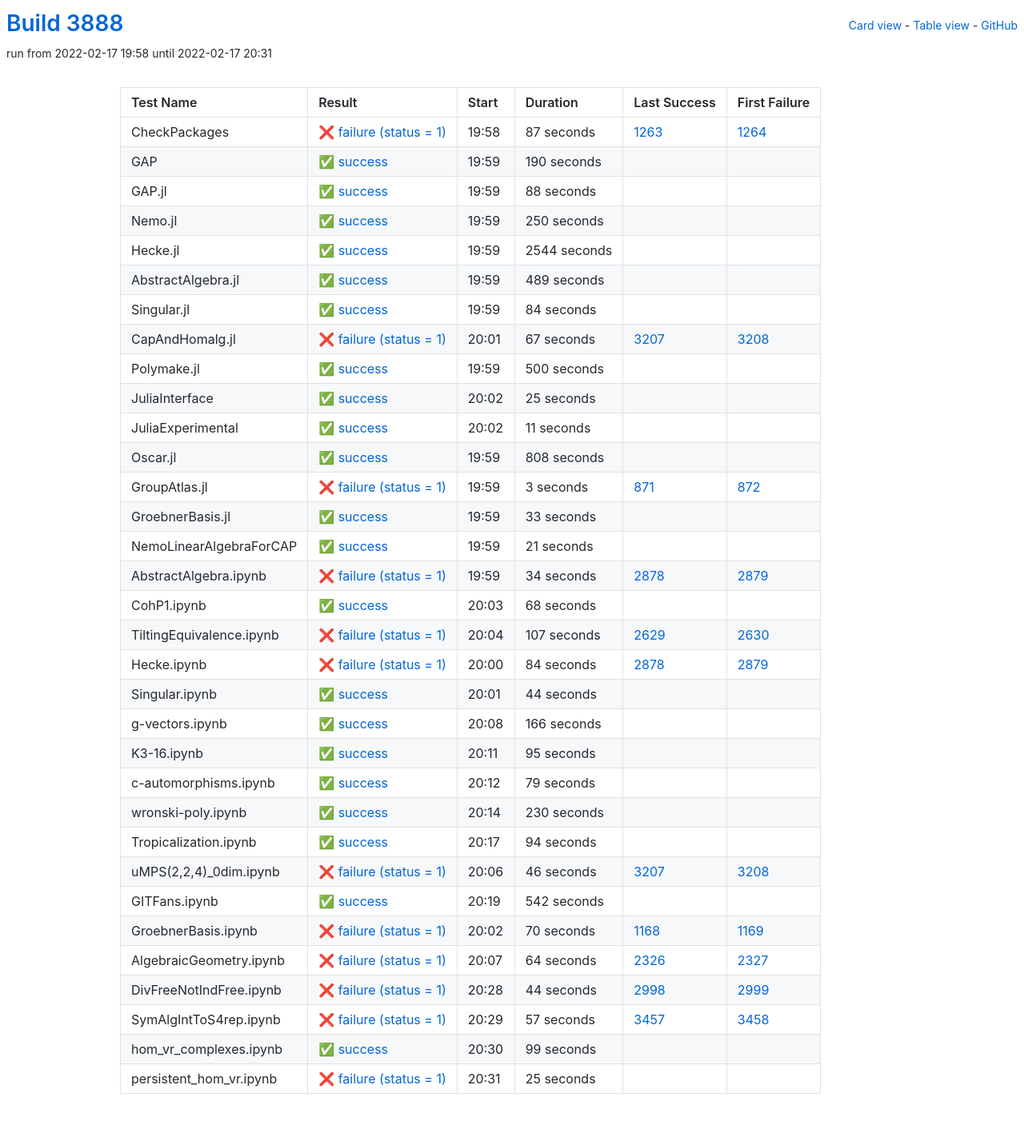
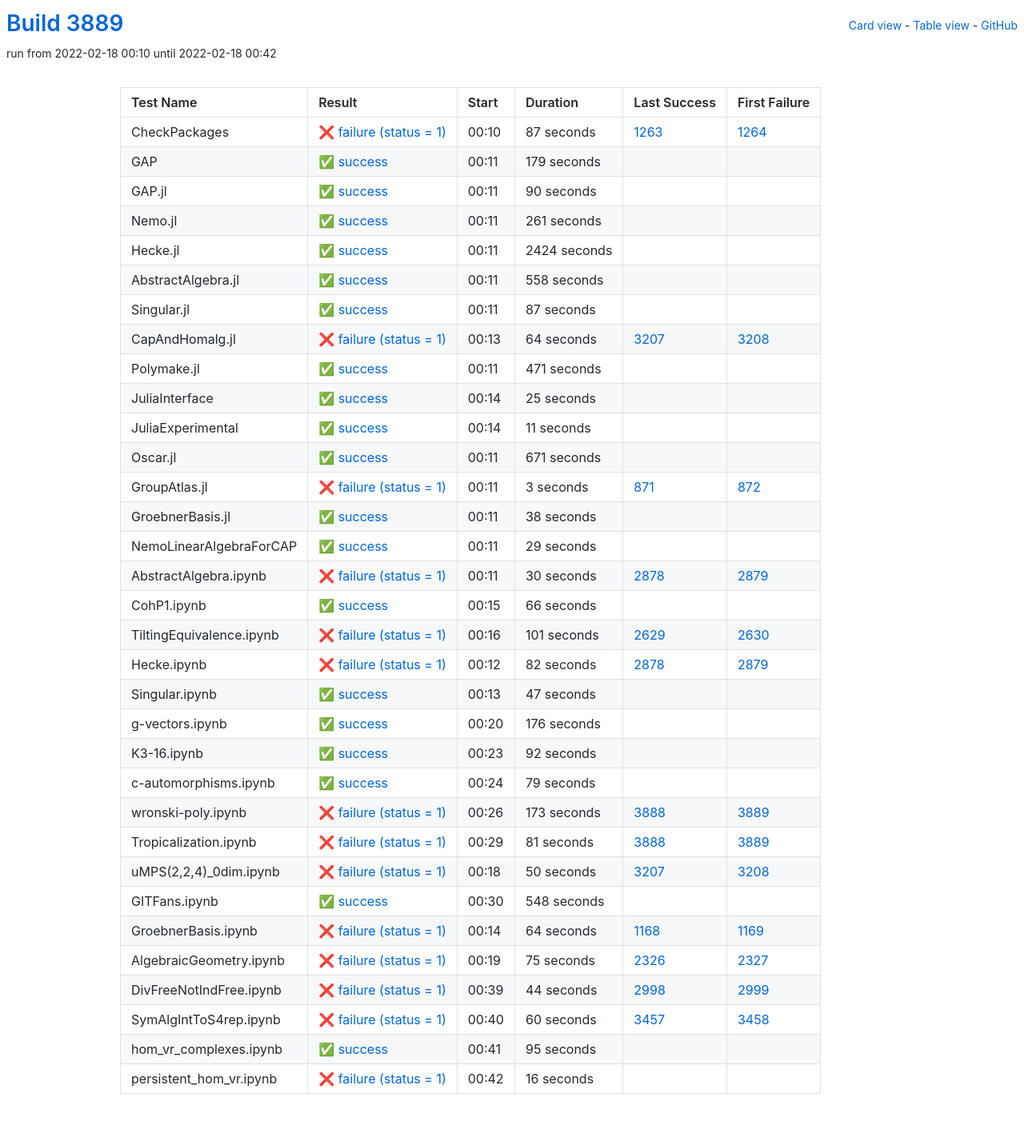
Before and after one commit to oscar-system/oscar-ci-status-stable, a Jekyll site: the page built from table.html, in a window 1280 px wide. Shown: the whole page at 80% size. Built offline with Jekyll 4.4.1, drawn with Linux system fonts in a browser that asks for light colours.

Commit message:
Build #3889

```diff
--- a/_data/ci.yml
+++ b/_data/ci.yml
@@ -1,6 +1,6 @@
 ---
-build: 3888
-build_url: https://oscarci.mathematik.uni-kl.de/job/oscar-stable/3888/
+build: 3889
+build_url: https://oscarci.mathematik.uni-kl.de/job/oscar-stable/3889/
 job: oscar-stable
 organization: oscar-system
 repo: oscar-ci-status-stable
@@ -8,8 +8,8 @@ repourl: https://github.com/oscar-system/oscar-ci-status-stable
 tests:
 - name: CheckPackages
   id: checkpackages
-  log: https://oscarci.mathematik.uni-kl.de/job/oscar-stable/3888/artifact/logs/build-3888/CheckPackages.log
-  start: 2022-02-17 19:58
+  log: https://oscarci.mathematik.uni-kl.de/job/oscar-stable/3889/artifact/logs/build-3889/CheckPackages.log
+  start: 2022-02-18 00:10
   success: false
   exitcode: 1
   status: failure
@@ -20,104 +20,104 @@ tests:
   first_failure_url: https://oscarci.mathematik.uni-kl.de/job/oscar-stable/1264/
 - name: GAP
   id: gap
-  log: https://oscarci.mathematik.uni-kl.de/job/oscar-stable/3888/artifact/logs/build-3888/GAP.log
-  start: 2022-02-17 19:59
+  log: https://oscarci.mathematik.uni-kl.de/job/oscar-stable/3889/artifact/logs/build-3889/GAP.log
+  start: 2022-02-18 00:11
   success: true
   exitcode: 0
   status: success
-  duration: 190
+  duration: 179
   last_success: false
   last_success_url:
   first_failure: false
   first_failure_url:
 - name: GAP.jl
   id: gap-jl
-  log: https://oscarci.mathematik.uni-kl.de/job/oscar-stable/3888/artifact/logs/build-3888/GAP.jl.log
-  start: 2022-02-17 19:59
+  log: https://oscarci.mathematik.uni-kl.de/job/oscar-stable/3889/artifact/logs/build-3889/GAP.jl.log
+  start: 2022-02-18 00:11
   success: true
   exitcode: 0
   status: success
-  duration: 88
+  duration: 90
   last_success: false
   last_success_url:
   first_failure: false
   first_failure_url:
 - name: Nemo.jl
   id: nemo-jl
-  log: https://oscarci.mathematik.uni-kl.de/job/oscar-stable/3888/artifact/logs/build-3888/Nemo.jl.log
-  start: 2022-02-17 19:59
+  log: https://oscarci.mathematik.uni-kl.de/job/oscar-stable/3889/artifact/logs/build-3889/Nemo.jl.log
+  start: 2022-02-18 00:11
   success: true
   exitcode: 0
   status: success
-  duration: 250
+  duration: 261
   last_success: false
   last_success_url:
   first_failure: false
   first_failure_url:
 - name: Hecke.jl
   id: hecke-jl
-  log: https://oscarci.mathematik.uni-kl.de/job/oscar-stable/3888/artifact/logs/build-3888/Hecke.jl.log
-  start: 2022-02-17 19:59
+  log: https://oscarci.mathematik.uni-kl.de/job/oscar-stable/3889/artifact/logs/build-3889/Hecke.jl.log
+  start: 2022-02-18 00:11
   success: true
   exitcode: 0
   status: success
-  duration: 2544
+  duration: 2424
   last_success: false
   last_success_url:
   first_failure: false
   first_failure_url:
 - name: AbstractAlgebra.jl
   id: abstractalgebra-jl
-  log: https://oscarci.mathematik.uni-kl.de/job/oscar-stable/3888/artifact/logs/build-3888/AbstractAlgebra.jl.log
-  start: 2022-02-17 19:59
+  log: https://oscarci.mathematik.uni-kl.de/job/oscar-stable/3889/artifact/logs/build-3889/AbstractAlgebra.jl.log
+  start: 2022-02-18 00:11
   success: true
   exitcode: 0
   status: success
-  duration: 489
+  duration: 558
   last_success: false
   last_success_url:
   first_failure: false
   first_failure_url:
 - name: Singular.jl
   id: singular-jl
-  log: https://oscarci.mathematik.uni-kl.de/job/oscar-stable/3888/artifact/logs/build-3888/Singular.jl.log
-  start: 2022-02-17 19:59
+  log: https://oscarci.mathematik.uni-kl.de/job/oscar-stable/3889/artifact/logs/build-3889/Singular.jl.log
+  start: 2022-02-18 00:11
   success: true
   exitcode: 0
   status: success
-  duration: 84
+  duration: 87
   last_success: false
   last_success_url:
   first_failure: false
   first_failure_url:
 - name: CapAndHomalg.jl
   id: capandhomalg-jl
-  log: https://oscarci.mathematik.uni-kl.de/job/oscar-stable/3888/artifact/logs/build-3888/CapAndHomalg.jl.log
-  start: 2022-02-17 20:01
+  log: https://oscarci.mathematik.uni-kl.de/job/oscar-stable/3889/artifact/logs/build-3889/CapAndHomalg.jl.log
+  start: 2022-02-18 00:13
   success: false
   exitcode: 1
   status: failure
-  duration: 67
+  duration: 64
   last_success: 3207
   last_success_url: https://oscarci.mathematik.uni-kl.de/job/oscar-stable/3207/
   first_failure: 3208
   first_failure_url: https://oscarci.mathematik.uni-kl.de/job/oscar-stable/3208/
 - name: Polymake.jl
   id: polymake-jl
-  log: https://oscarci.mathematik.uni-kl.de/job/oscar-stable/3888/artifact/logs/build-3888/Polymake.jl.log
-  start: 2022-02-17 19:59
+  log: https://oscarci.mathematik.uni-kl.de/job/oscar-stable/3889/artifact/logs/build-3889/Polymake.jl.log
+  start: 2022-02-18 00:11
   success: true
   exitcode: 0
   status: success
-  duration: 500
+  duration: 471
   last_success: false
   last_success_url:
   first_failure: false
   first_failure_url:
 - name: JuliaInterface
   id: juliainterface
-  log: https://oscarci.mathematik.uni-kl.de/job/oscar-stable/3888/artifact/logs/build-3888/JuliaInterface.log
-  start: 2022-02-17 20:02
+  log: https://oscarci.mathematik.uni-kl.de/job/oscar-stable/3889/artifact/logs/build-3889/JuliaInterface.log
+  start: 2022-02-18 00:14
   success: true
   exitcode: 0
   status: success
@@ -128,8 +128,8 @@ tests:
   first_failure_url:
 - name: JuliaExperimental
   id: juliaexperimental
-  log: https://oscarci.mathematik.uni-kl.de/job/oscar-stable/3888/artifact/logs/build-3888/JuliaExperimental.log
-  start: 2022-02-17 20:02
+  log: https://oscarci.mathematik.uni-kl.de/job/oscar-stable/3889/artifact/logs/build-3889/JuliaExperimental.log
+  start: 2022-02-18 00:14
   success: true
   exitcode: 0
   status: success
@@ -140,20 +140,20 @@ tests:
   first_failure_url:
 - name: Oscar.jl
   id: oscar-jl
-  log: https://oscarci.mathematik.uni-kl.de/job/oscar-stable/3888/artifact/logs/build-3888/Oscar.jl.log
-  start: 2022-02-17 19:59
+  log: https://oscarci.mathematik.uni-kl.de/job/oscar-stable/3889/artifact/logs/build-3889/Oscar.jl.log
+  start: 2022-02-18 00:11
   success: true
   exitcode: 0
   status: success
-  duration: 808
+  duration: 671
   last_success: false
   last_success_url:
   first_failure: false
   first_failure_url:
 - name: GroupAtlas.jl
   id: groupatlas-jl
-  log: https://oscarci.mathematik.uni-kl.de/job/oscar-stable/3888/artifact/logs/build-3888/GroupAtlas.jl.log
-  start: 2022-02-17 19:59
+  log: https://oscarci.mathematik.uni-kl.de/job/oscar-stable/3889/artifact/logs/build-3889/GroupAtlas.jl.log
+  start: 2022-02-18 00:11
   success: false
   exitcode: 1
   status: failure
@@ -164,116 +164,116 @@ tests:
   first_failure_url: https://oscarci.mathematik.uni-kl.de/job/oscar-stable/872/
 - name: GroebnerBasis.jl
   id: groebnerbasis-jl
-  log: https://oscarci.mathematik.uni-kl.de/job/oscar-stable/3888/artifact/logs/build-3888/GroebnerBasis.jl.log
-  start: 2022-02-17 19:59
+  log: https://oscarci.mathematik.uni-kl.de/job/oscar-stable/3889/artifact/logs/build-3889/GroebnerBasis.jl.log
+  start: 2022-02-18 00:11
   success: true
   exitcode: 0
   status: success
-  duration: 33
+  duration: 38
   last_success: false
   last_success_url:
   first_failure: false
   first_failure_url:
 - name: NemoLinearAlgebraForCAP
   id: nemolinearalgebraforcap
-  log: https://oscarci.mathematik.uni-kl.de/job/oscar-stable/3888/artifact/logs/build-3888/NemoLinearAlgebraForCAP.log
-  start: 2022-02-17 19:59
+  log: https://oscarci.mathematik.uni-kl.de/job/oscar-stable/3889/artifact/logs/build-3889/NemoLinearAlgebraForCAP.log
+  start: 2022-02-18 00:11
   success: true
   exitcode: 0
   status: success
-  duration: 21
+  duration: 29
   last_success: false
   last_success_url:
   first_failure: false
   first_failure_url:
 - name: AbstractAlgebra.ipynb
   id: abstractalgebra-ipynb
-  log: https://oscarci.mathematik.uni-kl.de/job/oscar-stable/3888/artifact/logs/build-3888/AbstractAlgebra.ipynb.log
-  start: 2022-02-17 19:59
+  log: https://oscarci.mathematik.uni-kl.de/job/oscar-stable/3889/artifact/logs/build-3889/AbstractAlgebra.ipynb.log
+  start: 2022-02-18 00:11
   success: false
   exitcode: 1
   status: failure
-  duration: 34
+  duration: 30
   last_success: 2878
   last_success_url: https://oscarci.mathematik.uni-kl.de/job/oscar-stable/2878/
   first_failure: 2879
   first_failure_url: https://oscarci.mathematik.uni-kl.de/job/oscar-stable/2879/
 - name: CohP1.ipynb
   id: cohp1-ipynb
-  log: https://oscarci.mathematik.uni-kl.de/job/oscar-stable/3888/artifact/logs/build-3888/CohP1.ipynb.log
-  start: 2022-02-17 20:03
+  log: https://oscarci.mathematik.uni-kl.de/job/oscar-stable/3889/artifact/logs/build-3889/CohP1.ipynb.log
+  start: 2022-02-18 00:15
   success: true
   exitcode: 0
   status: success
-  duration: 68
+  duration: 66
   last_success: false
   last_success_url:
   first_failure: false
   first_failure_url:
 - name: TiltingEquivalence.ipynb
   id: tiltingequivalence-ipynb
-  log: https://oscarci.mathematik.uni-kl.de/job/oscar-stable/3888/artifact/logs/build-3888/TiltingEquivalence.ipynb.log
-  start: 2022-02-17 20:04
+  log: https://oscarci.mathematik.uni-kl.de/job/oscar-stable/3889/artifact/logs/build-3889/TiltingEquivalence.ipynb.log
+  start: 2022-02-18 00:16
   success: false
   exitcode: 1
   status: failure
-  duration: 107
+  duration: 101
   last_success: 2629
   last_success_url: https://oscarci.mathematik.uni-kl.de/job/oscar-stable/2629/
   first_failure: 2630
   first_failure_url: https://oscarci.mathematik.uni-kl.de/job/oscar-stable/2630/
 - name: Hecke.ipynb
   id: hecke-ipynb
-  log: https://oscarci.mathematik.uni-kl.de/job/oscar-stable/3888/artifact/logs/build-3888/Hecke.ipynb.log
-  start: 2022-02-17 20:00
+  log: https://oscarci.mathematik.uni-kl.de/job/oscar-stable/3889/artifact/logs/build-3889/Hecke.ipynb.log
+  start: 2022-02-18 00:12
   success: false
   exitcode: 1
   status: failure
-  duration: 84
+  duration: 82
   last_success: 2878
   last_success_url: https://oscarci.mathematik.uni-kl.de/job/oscar-stable/2878/
   first_failure: 2879
   first_failure_url: https://oscarci.mathematik.uni-kl.de/job/oscar-stable/2879/
 - name: Singular.ipynb
   id: singular-ipynb
-  log: https://oscarci.mathematik.uni-kl.de/job/oscar-stable/3888/artifact/logs/build-3888/Singular.ipynb.log
-  start: 2022-02-17 20:01
+  log: https://oscarci.mathematik.uni-kl.de/job/oscar-stable/3889/artifact/logs/build-3889/Singular.ipynb.log
+  start: 2022-02-18 00:13
   success: true
   exitcode: 0
   status: success
-  duration: 44
+  duration: 47
   last_success: false
   last_success_url:
   first_failure: false
   first_failure_url:
 - name: g-vectors.ipynb
   id: g-vectors-ipynb
-  log: https://oscarci.mathematik.uni-kl.de/job/oscar-stable/3888/artifact/logs/build-3888/g-vectors.ipynb.log
-  start: 2022-02-17 20:08
+  log: https://oscarci.mathematik.uni-kl.de/job/oscar-stable/3889/artifact/logs/build-3889/g-vectors.ipynb.log
+  start: 2022-02-18 00:20
   success: true
   exitcode: 0
   status: success
-  duration: 166
+  duration: 176
   last_success: false
   last_success_url:
   first_failure: false
   first_failure_url:
 - name: K3-16.ipynb
   id: k3-16-ipynb
-  log: https://oscarci.mathematik.uni-kl.de/job/oscar-stable/3888/artifact/logs/build-3888/K3-16.ipynb.log
-  start: 2022-02-17 20:11
+  log: https://oscarci.mathematik.uni-kl.de/job/oscar-stable/3889/artifact/logs/build-3889/K3-16.ipynb.log
+  start: 2022-02-18 00:23
   success: true
   exitcode: 0
   status: success
-  duration: 95
+  duration: 92
   last_success: false
   last_success_url:
   first_failure: false
   first_failure_url:
 - name: c-automorphisms.ipynb
   id: c-automorphisms-ipynb
-  log: https://oscarci.mathematik.uni-kl.de/job/oscar-stable/3888/artifact/logs/build-3888/c-automorphisms.ipynb.log
-  start: 2022-02-17 20:12
+  log: https://oscarci.mathematik.uni-kl.de/job/oscar-stable/3889/artifact/logs/build-3889/c-automorphisms.ipynb.log
+  start: 2022-02-18 00:24
   success: true
   exitcode: 0
   status: success
@@ -284,80 +284,80 @@ tests:
   first_failure_url:
 - name: wronski-poly.ipynb
   id: wronski-poly-ipynb
-  log: https://oscarci.mathematik.uni-kl.de/job/oscar-stable/3888/artifact/logs/build-3888/wronski-poly.ipynb.log
-  start: 2022-02-17 20:14
-  success: true
-  exitcode: 0
-  status: success
-  duration: 230
-  last_success: false
-  last_success_url:
-  first_failure: false
-  first_failure_url:
-- name: Tropicalization.ipynb
-  id: tropicalization-ipynb
-  log: https://oscarci.mathematik.uni-kl.de/job/oscar-stable/3888/artifact/logs/build-3888/Tropicalization.ipynb.log
-  start: 2022-02-17 20:17
-  success: true
-  exitcode: 0
-  status: success
-  duration: 94
-  last_success: false
-  last_success_url:
-  first_failure: false
-  first_failure_url:
-- name: uMPS(2,2,4)_0dim.ipynb
-  id: umps-2-2-4-0dim-ipynb
-  log: https://oscarci.mathematik.uni-kl.de/job/oscar-stable/3888/artifact/logs/build-3888/uMPS-2-2-4-_0dim.ipynb.log
-  start: 2022-02-17 20:06
+  log: https://oscarci.mathematik.uni-kl.de/job/oscar-stable/3889/artifact/logs/build-3889/wronski-poly.ipynb.log
+  start: 2022-02-18 00:26
   success: false
   exitcode: 1
   status: failure
-  duration: 46
+  duration: 173
+  last_success: 3888
+  last_success_url: https://oscarci.mathematik.uni-kl.de/job/oscar-stable/3888/
+  first_failure: 3889
+  first_failure_url: https://oscarci.mathematik.uni-kl.de/job/oscar-stable/3889/
+- name: Tropicalization.ipynb
+  id: tropicalization-ipynb
+  log: https://oscarci.mathematik.uni-kl.de/job/oscar-stable/3889/artifact/logs/build-3889/Tropicalization.ipynb.log
+  start: 2022-02-18 00:29
+  success: false
+  exitcode: 1
+  status: failure
+  duration: 81
+  last_success: 3888
+  last_success_url: https://oscarci.mathematik.uni-kl.de/job/oscar-stable/3888/
+  first_failure: 3889
+  first_failure_url: https://oscarci.mathematik.uni-kl.de/job/oscar-stable/3889/
+- name: uMPS(2,2,4)_0dim.ipynb
+  id: umps-2-2-4-0dim-ipynb
+  log: https://oscarci.mathematik.uni-kl.de/job/oscar-stable/3889/artifact/logs/build-3889/uMPS-2-2-4-_0dim.ipynb.log
+  start: 2022-02-18 00:18
+  success: false
+  exitcode: 1
+  status: failure
+  duration: 50
   last_success: 3207
   last_success_url: https://oscarci.mathematik.uni-kl.de/job/oscar-stable/3207/
   first_failure: 3208
   first_failure_url: https://oscarci.mathematik.uni-kl.de/job/oscar-stable/3208/
 - name: GITFans.ipynb
   id: gitfans-ipynb
-  log: https://oscarci.mathematik.uni-kl.de/job/oscar-stable/3888/artifact/logs/build-3888/GITFans.ipynb.log
-  start: 2022-02-17 20:19
+  log: https://oscarci.mathematik.uni-kl.de/job/oscar-stable/3889/artifact/logs/build-3889/GITFans.ipynb.log
+  start: 2022-02-18 00:30
   success: true
   exitcode: 0
   status: success
-  duration: 542
+  duration: 548
   last_success: false
   last_success_url:
   first_failure: false
   first_failure_url:
 - name: GroebnerBasis.ipynb
   id: groebnerbasis-ipynb
-  log: https://oscarci.mathematik.uni-kl.de/job/oscar-stable/3888/artifact/logs/build-3888/GroebnerBasis.ipynb.log
-  start: 2022-02-17 20:02
+  log: https://oscarci.mathematik.uni-kl.de/job/oscar-stable/3889/artifact/logs/build-3889/GroebnerBasis.ipynb.log
+  start: 2022-02-18 00:14
   success: false
   exitcode: 1
   status: failure
-  duration: 70
+  duration: 64
   last_success: 1168
   last_success_url: https://oscarci.mathematik.uni-kl.de/job/oscar-stable/1168/
   first_failure: 1169
   first_failure_url: https://oscarci.mathematik.uni-kl.de/job/oscar-stable/1169/
 - name: AlgebraicGeometry.ipynb
   id: algebraicgeometry-ipynb
-  log: https://oscarci.mathematik.uni-kl.de/job/oscar-stable/3888/artifact/logs/build-3888/AlgebraicGeometry.ipynb.log
-  start: 2022-02-17 20:07
+  log: https://oscarci.mathematik.uni-kl.de/job/oscar-stable/3889/artifact/logs/build-3889/AlgebraicGeometry.ipynb.log
+  start: 2022-02-18 00:19
   success: false
   exitcode: 1
   status: failure
-  duration: 64
+  duration: 75
   last_success: 2326
   last_success_url: https://oscarci.mathematik.uni-kl.de/job/oscar-stable/2326/
   first_failure: 2327
   first_failure_url: https://oscarci.mathematik.uni-kl.de/job/oscar-stable/2327/
 - name: DivFreeNotIndFree.ipynb
   id: divfreenotindfree-ipynb
-  log: https://oscarci.mathematik.uni-kl.de/job/oscar-stable/3888/artifact/logs/build-3888/DivFreeNotIndFree.ipynb.log
-  start: 2022-02-17 20:28
+  log: https://oscarci.mathematik.uni-kl.de/job/oscar-stable/3889/artifact/logs/build-3889/DivFreeNotIndFree.ipynb.log
+  start: 2022-02-18 00:39
   success: false
   exitcode: 1
   status: failure
@@ -368,36 +368,36 @@ tests:
   first_failure_url: https://oscarci.mathematik.uni-kl.de/job/oscar-stable/2999/
 - name: SymAlgIntToS4rep.ipynb
   id: symalginttos4rep-ipynb
-  log: https://oscarci.mathematik.uni-kl.de/job/oscar-stable/3888/artifact/logs/build-3888/SymAlgIntToS4rep.ipynb.log
-  start: 2022-02-17 20:29
+  log: https://oscarci.mathematik.uni-kl.de/job/oscar-stable/3889/artifact/logs/build-3889/SymAlgIntToS4rep.ipynb.log
+  start: 2022-02-18 00:40
   success: false
   exitcode: 1
   status: failure
-  duration: 57
+  duration: 60
   last_success: 3457
   last_success_url: https://oscarci.mathematik.uni-kl.de/job/oscar-stable/3457/
   first_failure: 3458
   first_failure_url: https://oscarci.mathematik.uni-kl.de/job/oscar-stable/3458/
 - name: hom_vr_complexes.ipynb
   id: hom-vr-complexes-ipynb
-  log: https://oscarci.mathematik.uni-kl.de/job/oscar-stable/3888/artifact/logs/build-3888/hom_vr_complexes.ipynb.log
-  start: 2022-02-17 20:30
+  log: https://oscarci.mathematik.uni-kl.de/job/oscar-stable/3889/artifact/logs/build-3889/hom_vr_complexes.ipynb.log
+  start: 2022-02-18 00:41
   success: true
   exitcode: 0
   status: success
-  duration: 99
+  duration: 95
   last_success: false
   last_success_url:
   first_failure: false
   first_failure_url:
 - name: persistent_hom_vr.ipynb
   id: persistent-hom-vr-ipynb
-  log: https://oscarci.mathematik.uni-kl.de/job/oscar-stable/3888/artifact/logs/build-3888/persistent_hom_vr.ipynb.log
-  start: 2022-02-17 20:31
+  log: https://oscarci.mathematik.uni-kl.de/job/oscar-stable/3889/artifact/logs/build-3889/persistent_hom_vr.ipynb.log
+  start: 2022-02-18 00:42
   success: false
   exitcode: 1
   status: failure
-  duration: 25
+  duration: 16
   last_success: false
   last_success_url:
   first_failure: false
```
Also changed, not shown: README.md.
